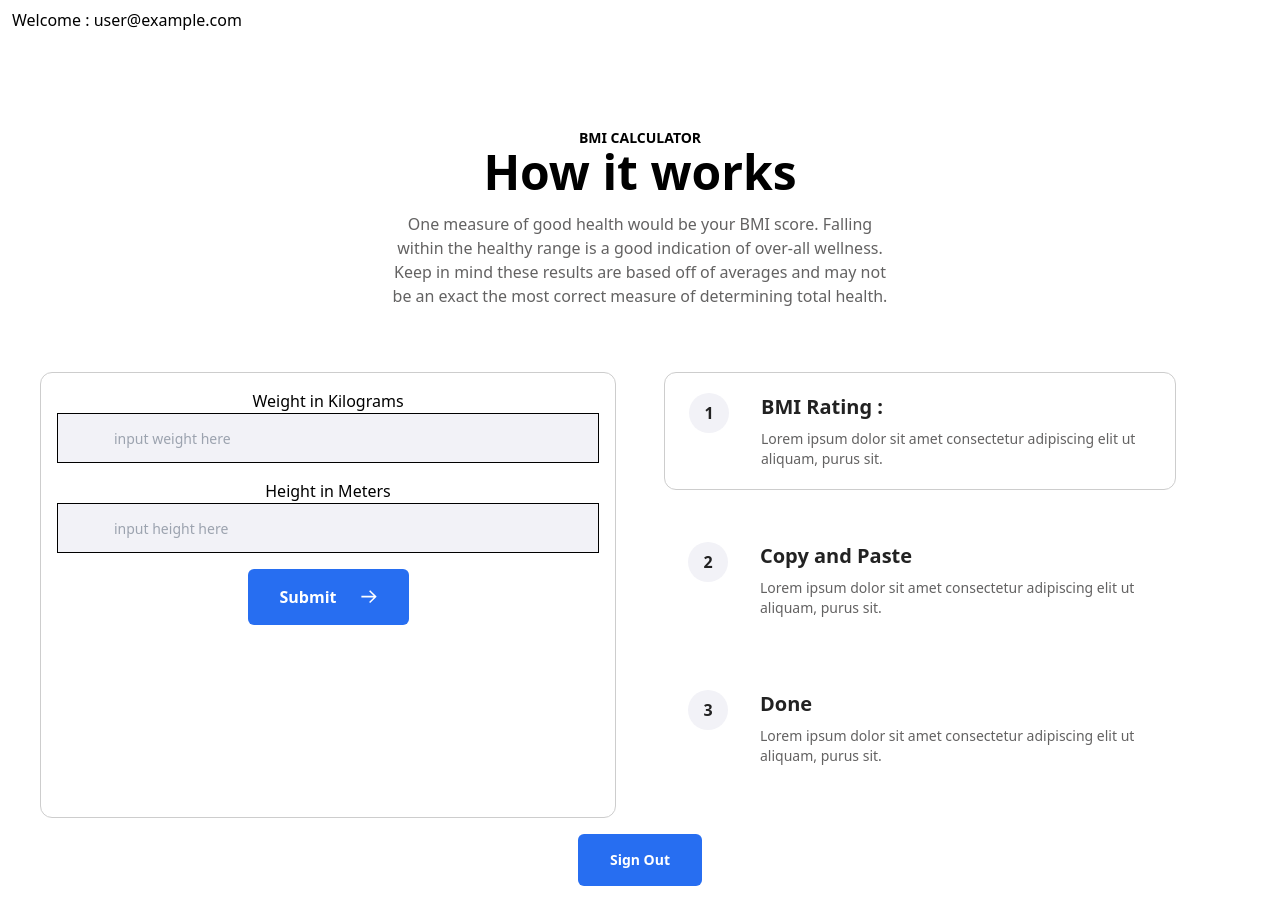
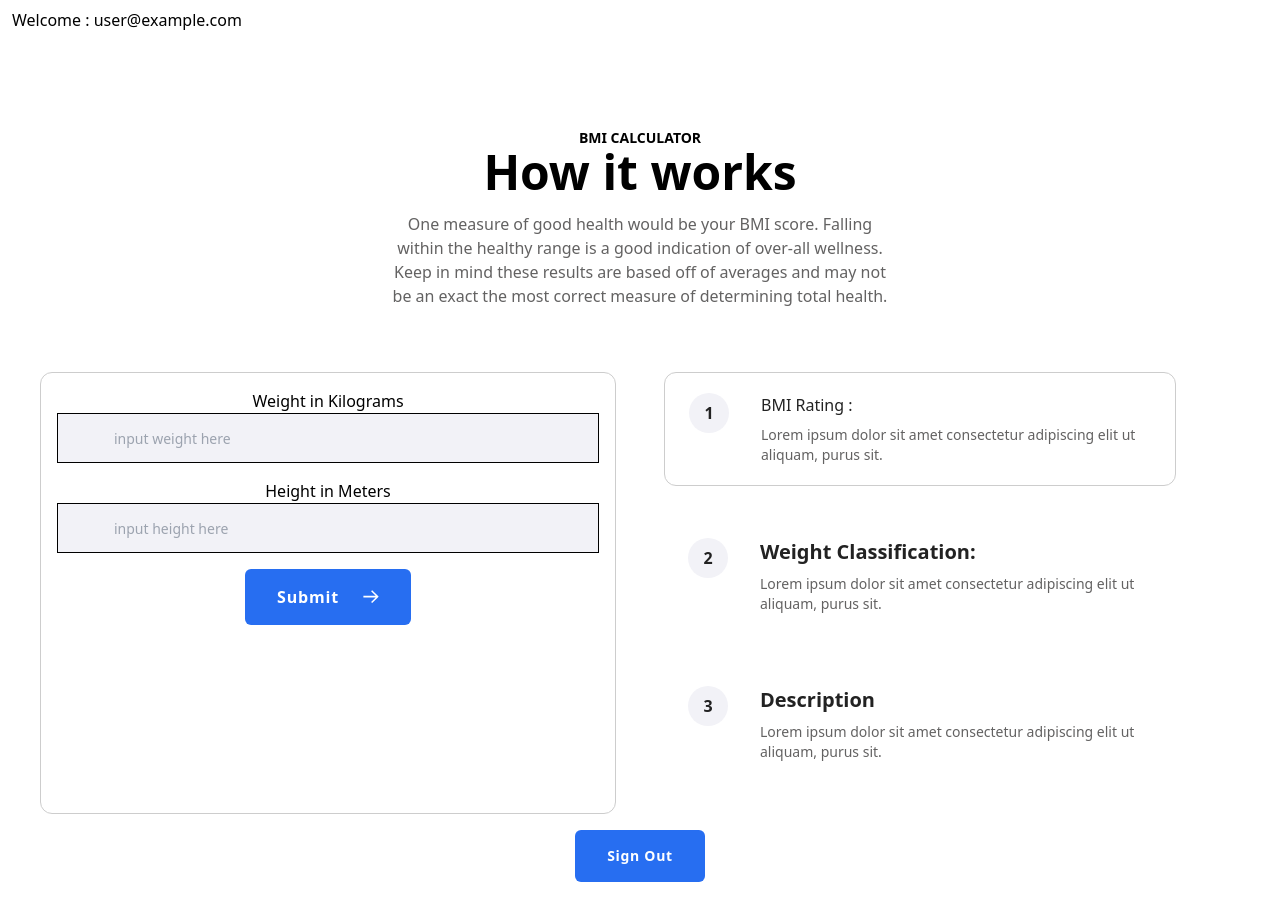
Before and after one commit to flor3z/onebetterbody, a React (Vite) app: page /account in a window 1280 px wide. Shown: the top 924 px of the page. Built offline with nearby package versions, Linux system fonts and the light colour scheme; no server answers; sample sign-in values are in the browser's storage.

Commit message:
useEffect to select info based on result - 1st attempt

```diff
--- a/src/components/Account.jsx
+++ b/src/components/Account.jsx
@@ -1,31 +1,13 @@
 import { useNavigate } from 'react-router-dom';
 import { UserAuth } from '../context/AuthContext';
-import { useState } from 'react';
+import { useEffect, useState } from 'react';
 import React from 'react';
 
 function Account() {
   const [weight, setWeight] = useState('');
   const [height, setHeight] = useState('');
   const [result, setResult] = useState('');
-
-  const handleSubmitResult = (e) => {
-    e.preventDefault();
-    const heightSquared = height * height;
-    setResult(weight / heightSquared);
-    setHeight('');
-    setWeight('');
-  };
-  // colour condition for BMI range//
-  let colour;
-  if (result < 18.5) {
-    colour = 'text-red-500';
-  } else if (result >= 18.5 && result <= 24.9) {
-    colour = 'text-green-500';
-  } else if (result >= 25 && result <= 29.9) {
-    colour = 'text-orange-500';
-  } else {
-    colour = 'text-red-500';
-  }
+  const [bmiInfo, setBmiInfo] = useState({});
 
   const { user, logout } = UserAuth();
 
@@ -39,6 +21,80 @@ function Account() {
       console.log(e.message);
     }
   };
+
+  const handleSubmitResult = (e) => {
+    e.preventDefault();
+    const heightSquared = height * height;
+    setResult(weight / heightSquared);
+    setHeight('');
+    setWeight('');
+  };
+
+  const bmiResults = [
+    {
+      category: 'under weight',
+      colour: 'text-red-500',
+      info: 'You may be dealing with malnutrition, seek dietary assistance.',
+    },
+    {
+      category: 'healthy weight',
+      colour: 'text-green-500',
+      info: 'You are currently at a healthy weight, keep up the good work.',
+    },
+    {
+      category: 'over weight',
+      colour: 'text-orange-500',
+      info: 'You may need to seek guidance regarding small dietary adjustments.',
+    },
+    {
+      category: 'obese',
+      colour: 'text-red-500',
+      info: 'You may need to seek medical support as your bmi level indicates a high risk of disease and health concerns.',
+    },
+  ];
+
+  //1. Once result has been returned e.g 20 bmi store that information
+  // result stored in state variable
+  //2. Create conditional statement comparing result to a range of numbers,
+  // if (result < 18.5 ) {
+  // setBmiInfo(bmiResults[0])
+  //      }
+  //3. Once info has been selected, display data on screen
+  // <h1>{bmiInfo.colour}</h1>
+
+  useEffect(() => {
+    const totalInfo = () => {
+      if (result < 18.5) {
+        return setBmiInfo(bmiResults[0]);
+      } else if (result >= 18.5 && result <= 24.9) {
+        return setBmiInfo(bmiResults[1]);
+      } else if (result >= 25 && result <= 29.9) {
+        return setBmiInfo(bmiResults[2]);
+      } else {
+        return setBmiInfo(bmiResults[3]);
+      }
+    };
+
+    console.log(bmiInfo);
+    console.log(result);
+    return () => {
+      totalInfo();
+    };
+  }, [result]);
+
+  //contiune here with finding out how to display data without constant re-renders
+
+  // colour condition for BMI range//
+  // let colour;
+  // if (result < 18.5) {
+  //   colour = 'text-red-500';
+  // } else if (result >= 18.5 && result <= 24.9) {
+  //   colour = 'text-green-500';
+  // } else if (result >= 25 && result <= 29.9) {
+  //   colour = 'text-orange-500';
+  // } else {
+  //   colour = 'text-red-500';
+  // }
 
   return (
     <section>
@@ -69,9 +125,9 @@ function Account() {
               </div>
               <div className="ml-4 flex flex-col gap-2">
                 <h5
-                  className={
-                    result ? `text-xl font-bold ${colour}` : 'text-xl font-bold'
-                  }
+                // className={
+                //   result ? `text-xl font-bold ${colour}` : 'text-xl font-bold'
+                // }
                 >
                   BMI Rating : {result && Math.round(result)}{' '}
                 </h5>
@@ -89,7 +145,10 @@ function Account() {
                 <p className="text-sm font-bold sm:text-base">2</p>
               </div>
               <div className="ml-4 flex flex-col gap-2">
-                <h5 className="text-xl font-bold">Copy and Paste</h5>
+                <h5 className="text-xl font-bold">
+                  {/* constant looping here, not sure why...maybe b/c function is called over and over */}
+                  Weight Classification:
+                </h5>
                 <p className="text-sm text-[#636262]">
                   Lorem ipsum dolor sit amet consectetur adipiscing elit ut
                   aliquam, purus sit.
@@ -104,7 +163,7 @@ function Account() {
                 <p className="text-sm font-bold sm:text-base">3</p>
               </div>
               <div className="ml-4 flex flex-col gap-2">
-                <h5 className="text-xl font-bold">Done</h5>
+                <h5 className="text-xl font-bold">Description</h5>
                 <p className="text-sm text-[#636262]">
                   Lorem ipsum dolor sit amet consectetur adipiscing elit ut
                   aliquam, purus sit.
@@ -137,9 +196,9 @@ function Account() {
                 />
                 <button
                   href="#"
-                  className="flex items-center justify-center bg-[#276ef1] px-8 py-4 text-center font-semibold rounded-md text-white"
+                  className="flex items-center justify-center hover:bg-[#277ef1] bg-[#276ef1] px-8 py-4 text-center font-semibold rounded-md text-white"
                 >
-                  <p className="mr-6 font-bold">Submit</p>
+                  <p className="mr-6 font-bold tracking-wider">Submit</p>
                   <svg
                     className="h-4 w-4 flex-none"
                     fill="currentColor"
@@ -157,9 +216,9 @@ function Account() {
         <div className="flex justify-center items-center text-sm py-4">
           <button
             onClick={handleLogOut}
-            className="flex items-center justify-center bg-[#276ef1] px-8 py-4 text-center font-semibold rounded-md text-white"
+            className="flex items-center justify-center hover:bg-[#277ef1] bg-[#276ef1] px-8 py-4 text-center font-semibold rounded-md text-white"
           >
-            <p className=" font-bold">Sign Out</p>
+            <p className="font-bold tracking-wider ">Sign Out</p>
           </button>
           {/* Log out of{' '}
           <Link to="signin" className="text-sm font-bold text-balck">
```
